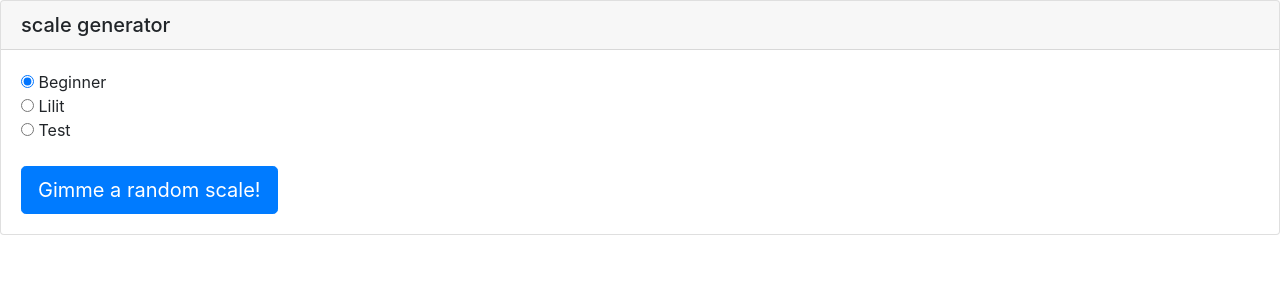
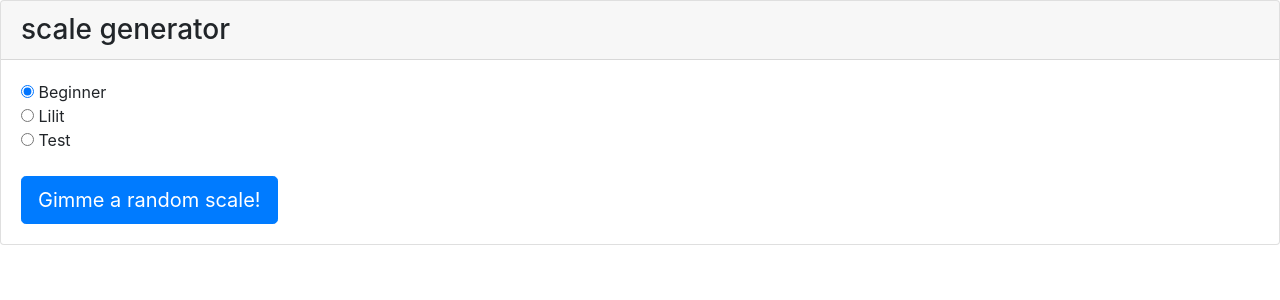
Before and after one commit to lilitmovsisyan/scaleup, a Django app: page /scaleup/ in a window 1280 px wide. Shown: the top 300 px of the page. Run offline with Django 3.2, Linux system fonts and the light colour scheme; some libraries are stand-ins or nearby versions.

Commit message:
stylistic change: increased header from <h5> to <h3>

```diff
--- a/scaleup/templates/scaleup/base.html
+++ b/scaleup/templates/scaleup/base.html
@@ -23,7 +23,7 @@
 
   {% block header %}
     <div class="card">
-      <h5 class="card-header">{{ header }}</h5>
+      <h3 class="card-header">{{ header }}</h3>
   {% endblock header %}
 
   {% block generate_next %}
```
